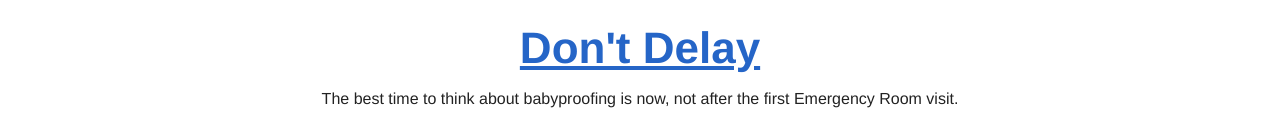
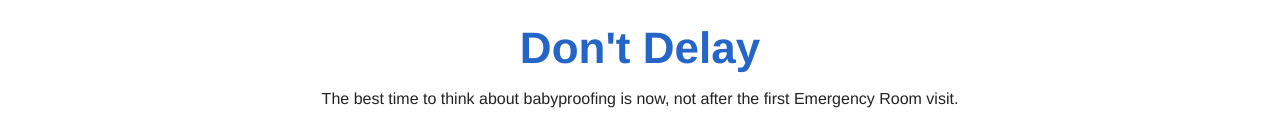
Before and after one commit to DavenportCorey/FullHouseBabyproofing, a plain HTML site: page FHB/index.html in a window 1280 px wide. Shown: the part 786-908 px from the top of the page. Drawn offline with Linux system fonts and the light colour scheme.

Commit message:
removed underline from "Don't Delay"

```diff
--- a/FHB/index.html
+++ b/FHB/index.html
@@ -71,7 +71,7 @@
                     <p>It's never too early to prepare your home for your baby. You will have an active toddler getting into anything and everything before you know it.</p>
                 </div>
                 <div class="text-center">
-                    <h1><b><u>Don't Delay</u></b></h1>
+                    <h1><b>Don't Delay</b></h1>
                     <p>The best time to think about babyproofing is now, not after the first Emergency Room visit.</p>
                 </div>
                 <div>
```
